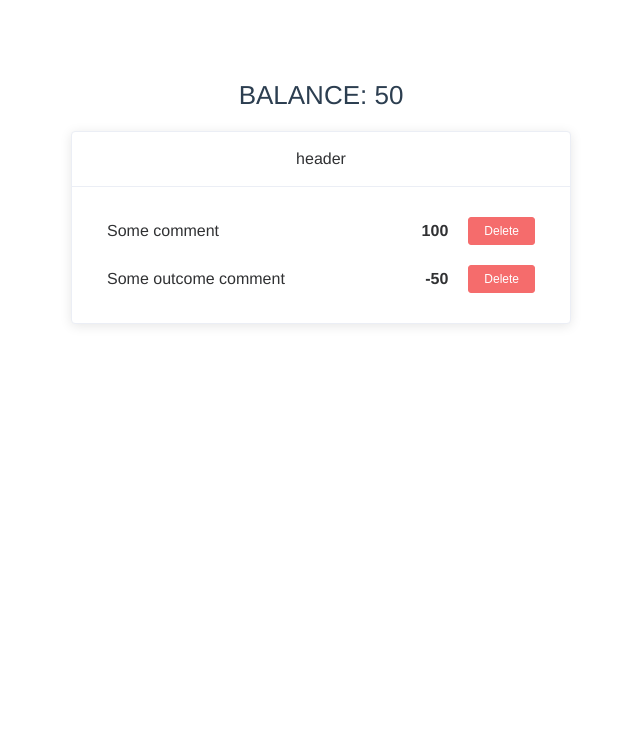
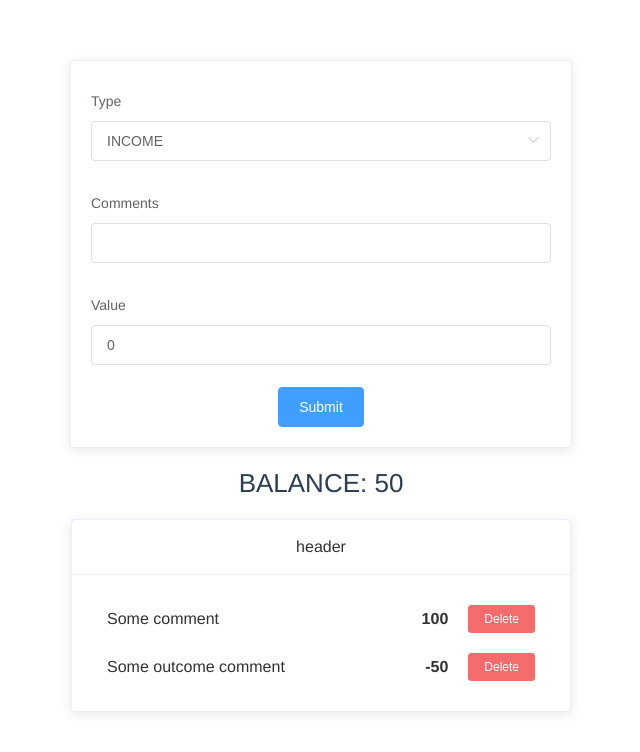
Before and after one commit to kobancheg/Budget-App, a Vue app: page / in a window 1280 px wide. Shown: the top 752 px of the page, without its empty margins (319-959 px from the left). Built offline with nearby package versions, Linux system fonts and the light colour scheme.

Commit message:
add component forms

```diff
--- a/src/App.vue
+++ b/src/App.vue
@@ -1,5 +1,6 @@
 <template>
   <div id="app">
+    <Form />
     <TotalBalance :total="totalBalance" />
     <BudgetList :list="list" @deleteItem="onDeleteItem" />
   </div>
@@ -8,12 +9,14 @@
 <script>
 import BudgetList from '@/components/BudgetList';
 import TotalBalance from '@/components/TotalBalance';
+import Form from '@/components/Form';
 
 export default {
   name: 'App',
   components: {
     BudgetList,
     TotalBalance,
+    Form,
   },
   data: () => ({
     list: {
--- /dev/null
+++ b/src/components/Form.vue
@@ -0,0 +1,50 @@
+<template>
+  <ElCard class="form-card">
+    <ElForm :model="formData">
+      <ElFormItem label="Type" prop="type">
+        <ElSelect
+          class="type-select"
+          v-model="formData.type"
+          placeholder="Choose type..."
+        >
+          <ElOption lable="Income" value="INCOME" />
+          <ElOption lable="Outcome" value="OUTCOME" />
+        </ElSelect>
+      </ElFormItem>
+      <ElFormItem label="Comments" prop="comment">
+        <ElInput v-model="formData.comment" />
+      </ElFormItem>
+      <ElFormItem label="Value" prop="value">
+        <ElInput v-model.number="formData.value" />
+      </ElFormItem>
+      <ElButton @click="onSubmit" type="primary">Submit</ElButton>
+    </ElForm>
+  </ElCard>
+</template>
+
+<script>
+export default {
+  name: 'Form',
+  data: () => ({
+    formData: {
+      type: 'INCOME',
+      comment: '',
+      value: 0,
+    },
+  }),
+  methods: {
+    onSubmit() {},
+  },
+};
+</script>
+
+<style>
+.form-card {
+  max-width: 500px;
+  margin: auto;
+}
+
+.type-select {
+  width: 100%;
+}
+</style>
```
